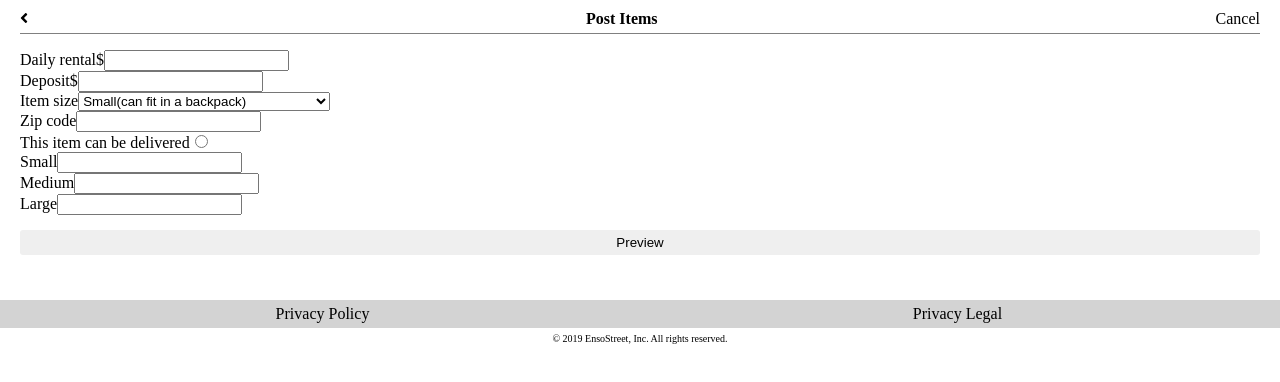
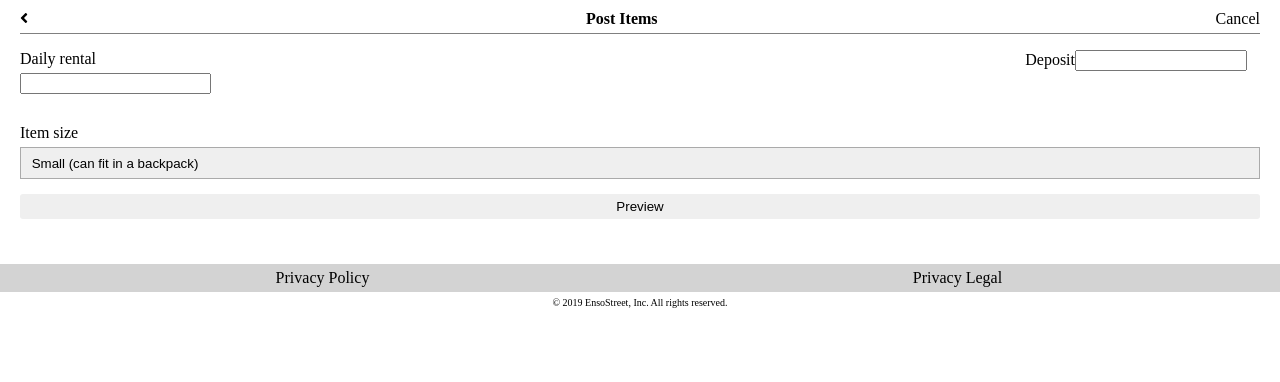
Before and after one commit to liquidMocha/enso-street, a React app: page /post-item/price-and-delivery in a window 1280 px wide. Shown: the top 382 px of the page. Built offline with nearby package versions, Linux system fonts and the light colour scheme.

Commit message:
Draft styling post item flow + add default values for condition and item size in redux store

```diff
--- a/src/components/postItem/PostItemDetailPage.js
+++ b/src/components/postItem/PostItemDetailPage.js
@@ -3,6 +3,7 @@ import PostItemTitleBar from "../shared/PostItemTitleBar";
 import NextButton from "./NextButton";
 import {updatePostedItemCondition, updatePostedItemDescription} from "../../redux/postItemActions";
 import {connect} from "react-redux";
+import "../../styles/Input.scss";
 
 const PostItemDetailPage = (props) => {
 
@@ -26,7 +27,7 @@ const PostItemDetailPage = (props) => {
                 </select>
             </div>
             <div>
-                <label>Description(optional)</label>
+                <label>Description (optional)</label>
                 <input type='textarea' onChange={handleDescriptionChange}/>
             </div>
             <NextButton destination='/post-item/price-and-delivery'/>
--- a/src/components/postItem/PostItemPage.js
+++ b/src/components/postItem/PostItemPage.js
@@ -15,7 +15,7 @@ export const PostItemPage = (props) => {
     return (
         <div>
             <PostItemTitleBar/>
-            <div className='center-aligned'>
+            <div>
                 <label>Title</label>
                 <input className='input-field' type='text' id='item-title-input'
                        onChange={((event) => {
--- a/src/components/postItem/Preview.js
+++ b/src/components/postItem/Preview.js
@@ -1,27 +1,29 @@
 import React from "react";
 import PostItemTitleBar from "../shared/PostItemTitleBar";
 import {connect} from "react-redux";
+import "../../styles/Image.scss";
 
 const Preview = (props) => {
     return (
         <div>
             <PostItemTitleBar/>
             <img src={props.imageUrl}/>
-            <div>{props.itemTitle}</div>
-            <div>
+            <div className='bold'>{props.itemTitle}</div>
+            <div className='horizontal-layout'>
                 <span>{props.dailyPrice} per day</span>
                 <span>{props.deposit} deposit</span>
             </div>
             <div>
-                Condition {props.condition}
+                <span className='bold'>Condition</span>
+                {props.condition}
             </div>
             <div>
-                Description
+                <span className='bold'>Description</span>
                 {props.description}
             </div>
             <div>
-                Item size {props.itemSize}
-            </div>
+                <span className='bold'>Item size</span>
+                {props.itemSize}</div>
             {
                 props.canBeDelivered ?
                     <div>
--- a/src/components/postItem/PriceAndDelivery.js
+++ b/src/components/postItem/PriceAndDelivery.js
@@ -8,6 +8,8 @@ import {
     updatePostedItemDeposit,
     updatePostedItemSize
 } from "../../redux/postItemActions";
+import "../../styles/Input.scss";
+import "../../styles/PriceAndDelivery.scss";
 
 const PriceAndDelivery = (props) => {
     const handleDailyRentalChange = (event) => {
@@ -25,44 +27,24 @@ const PriceAndDelivery = (props) => {
     return (
         <div>
             <PostItemTitleBar/>
-            <div>
-                <label>Daily rental</label>
-                <span>$</span><input type='number' onChange={handleDailyRentalChange}/>
-            </div>
-            <div>
-                <label>Deposit</label>
-                <span>$</span><input type='number' onChange={handleDepositChange}/>
+            <div id="price-section" className="horizontal-layout">
+                <div>
+                    <label>Daily rental</label>
+                    <input className='price-input' type='number' onChange={handleDailyRentalChange}/>
+                </div>
+                <div>
+                    <label>Deposit</label>
+                    <input className='price-input' type='number' onChange={handleDepositChange}/>
+                </div>
             </div>
             <div>
                 <label>Item size</label>
                 <select onChange={handleItemSizeChange}>
                     Please select a condition
-                    <option value='small'>Small(can fit in a backpack)</option>
-                    <option value='Medium'>Medium(can fit in the trunk of a sedan)</option>
-                    <option value='Large'>Large(need bigger vehicle to transport)</option>
+                    <option value='small'>Small (can fit in a backpack)</option>
+                    <option value='Medium'>Medium (can fit in the trunk of a sedan)</option>
+                    <option value='Large'>Large (need bigger vehicle to transport)</option>
                 </select>
-            </div>
-            <div>
-                <label>Zip code</label>
-                <input type='number'/>
-            </div>
-            <div>
-                <label>This item can be delivered</label>
-                <input type='radio'/>
-            </div>
-            <div>
-                <div>
-                    <label>Small</label>
-                    <input type='number'/>
-                </div>
-                <div>
-                    <label>Medium</label>
-                    <input type='number'/>
-                </div>
-                <div>
-                    <label>Large</label>
-                    <input type='number'/>
-                </div>
             </div>
             <Link to='/post-item/preview'>
                 <button id='preview-button' className='home-page-button'>
--- a/src/redux/reducers/postedItem.js
+++ b/src/redux/reducers/postedItem.js
@@ -12,9 +12,9 @@ const initialState = {
     title: '',
     rentalDailyPrice: 0,
     deposit: 0,
-    condition: '',
+    condition: 'like-new',
     description: '',
-    itemSize: '',
+    itemSize: 'small',
     canBeDelivered: false,
     zipCode: ''
 };
--- a/src/styles/Input.scss
+++ b/src/styles/Input.scss
@@ -54,3 +54,22 @@ input[type=number] {
   }
 
 }
+
+input[type=textarea] {
+  width: 100%;
+  height: 50px;
+}
+
+select {
+  width: 100%;
+  padding: .6em 0 .5em .8em;
+  border: 1px solid #aaa;
+  -moz-appearance: none;
+  -webkit-appearance: none;
+  appearance: none;
+}
+
+label {
+  display:inline-block;
+  margin-bottom: 5px;
+}
--- /dev/null
+++ b/src/styles/PriceAndDelivery.scss
@@ -0,0 +1,7 @@
+.price-input {
+  width: 70%;
+}
+
+#price-section {
+  margin-bottom: 30px;
+}
--- a/src/styles/Spacing.scss
+++ b/src/styles/Spacing.scss
@@ -8,7 +8,6 @@
 .horizontal-layout {
   display: flex;
   flex-direction: row;
-  width: 100%;
   justify-content: space-between;
 }
 
```
